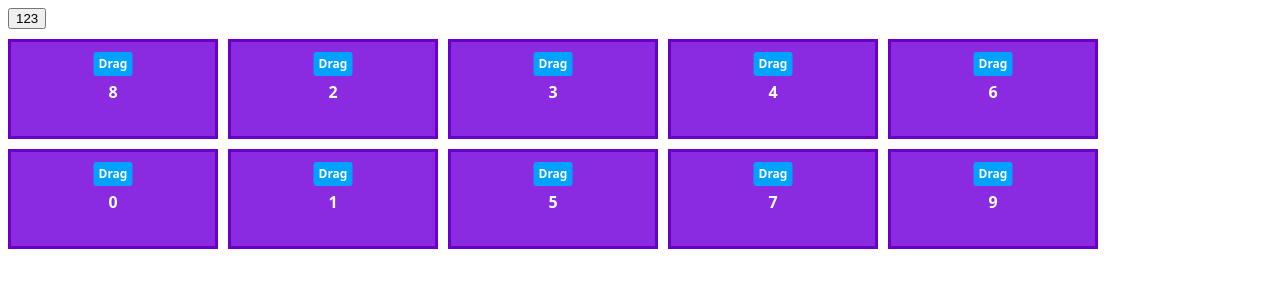
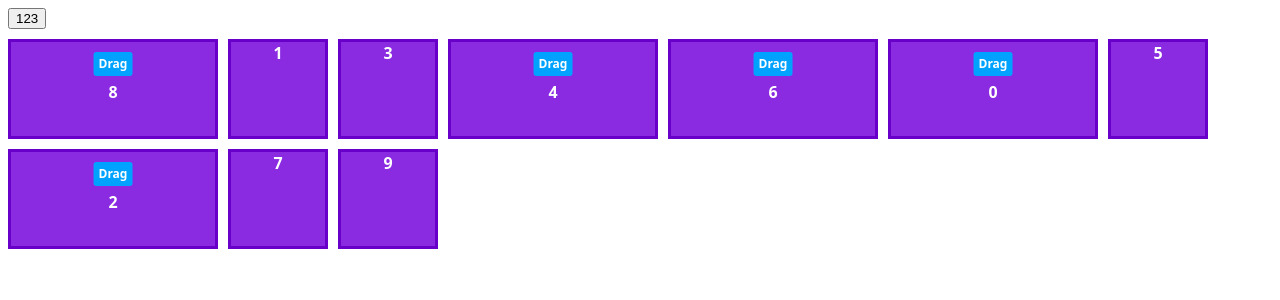
Before and after one commit to Xiaoyang-Huang/react-draggable-masonry, a React (Create React App) app: page / in a window 1280 px wide. Shown: the top 300 px of the page. Built offline with nearby package versions, Linux system fonts and the light colour scheme.

Commit message:
fix bug and remove log

```diff
--- a/src/App.tsx
+++ b/src/App.tsx
@@ -5,6 +5,17 @@ import DragItem from "./component/DragButton";
 import ItemWrapper, { TileId } from "./component/ItemWrapper";
 
 const size = 100;
+
+const FixItem = styled.div`
+  background-color: blueviolet;
+  color: white;
+  font-family: system-ui;
+  font-weight: 900;
+  font-size: 1rem;
+  text-align: center;
+  user-select: none;
+  border: 3px solid #6800ca;
+`;
 
 const MyItem = styled(ItemWrapper)`
   transition: all 300ms;
@@ -71,7 +82,7 @@ export default function Masonry() {
 
   useEffect(() => {
     if (!masonryRef.current) return;
-    masonryRef.current.setOrder([8, 2, 3, 4, 6]);
+    masonryRef.current.setOrder([8, "fixed-.$1", "fixed-.$3", "fixed-.$3", 4, 6]);
     const randomSwitch = (e: KeyboardEvent) => {
       if (e.key === "s") {
         const arr = new Array(tilesTotal).fill("test").map((item, index) => index);
@@ -93,12 +104,16 @@ export default function Masonry() {
         <button>123</button>
       </ButtonGroup>
       <ContainerWrapper ref={masonryRef} gap={10} columnWidth={size} rowHeight={size} onOrderChange={(v) => console.log(v)}>
-        {new Array(tilesTotal).fill("test").map((item, i) => (
-          <Item key={i} tileId={i}>
-            <DragButton>Drag</DragButton>
-            {i}
-          </Item>
-        ))}
+        {new Array(tilesTotal).fill("test").map((item, i) =>
+          i % 2 === 0 ? (
+            <Item key={i} tileId={i}>
+              <DragButton>Drag</DragButton>
+              {i}
+            </Item>
+          ) : (
+            <FixItem key={i}>{i}</FixItem>
+          )
+        )}
       </ContainerWrapper>
     </div>
   );
--- a/src/component/ContainerWrapper.tsx
+++ b/src/component/ContainerWrapper.tsx
@@ -20,10 +20,9 @@ export type MasonryRef = {
 
 const debounceTime = 50;
 const ContainerWrapper = forwardRef<MasonryRef, Props>(({ columnWidth, rowHeight, gap, children, onOrderChange }, ref) => {
-  console.log("Container re-render");
   const wrapper = useRef<HTMLDivElement>();
   const childrenArray = Children.toArray(children) as Array<ReactElement<TileProps>>;
-  const [tilesOrder, setTilesOrder] = useState<Array<TileId>>(childrenArray.map(({ props }) => props.tileId));
+  const [tilesOrder, setTilesOrder] = useState<Array<TileId>>(childrenArray.map(({ props, key }) => props.tileId ?? "fixed-" + key));
   const initialContext = useMemo(() => createDefaultTileManagerContext(ref as RefObject<MasonryRef>), [ref]);
 
   const handleGridChange = useCallback(() => {
@@ -31,9 +30,9 @@ const ContainerWrapper = forwardRef<MasonryRef, Props>(({ columnWidth, rowHeight
   }, [initialContext]);
 
   const sortFn = useCallback(
-    ({ props: propsA }: ReactElement<TileProps>, { props: propsB }: ReactElement<TileProps>) => {
-      const indexA = tilesOrder.indexOf(propsA.tileId);
-      const indexB = tilesOrder.indexOf(propsB.tileId);
+    ({ props: propsA, key: keyA }: ReactElement<TileProps>, { props: propsB, key: keyB }: ReactElement<TileProps>) => {
+      const indexA = tilesOrder.indexOf(propsA.tileId ?? "fixed-" + keyA);
+      const indexB = tilesOrder.indexOf(propsB.tileId ?? "fixed-" + keyB);
       if (indexA === -1 || indexB === -1) return indexA >= 0 ? -1 : 1;
       return indexA - indexB;
     },
@@ -58,19 +57,38 @@ const ContainerWrapper = forwardRef<MasonryRef, Props>(({ columnWidth, rowHeight
           const bIndex = tilesOrder.indexOf(b);
           [tilesOrder[aIndex], tilesOrder[bIndex]] = [tilesOrder[bIndex], tilesOrder[aIndex]];
           setTilesOrder([...tilesOrder]);
-          onOrderChange?.(tilesOrder);
         },
         tiles: initialContext.tiles,
         boxes: initialContext.boxes,
         setOrder: (order: Array<TileId>) =>
           setTilesOrder((v) => {
-            const notInOrder = v.filter((id) => !order.includes(id));
-            return [...order, ...notInOrder];
+            const targetOrder = order.filter((item, index) => order.indexOf(item) === index);
+            if (targetOrder.length !== order.length)
+              console.warn(
+                "detected duplicate items in order, will only keep first index for these items",
+                order.filter((item, index) => order.indexOf(item) !== index)
+              );
+            const notInOrder = v.filter((id) => !targetOrder.includes(id));
+            const idExisting = targetOrder.filter((id) => v.includes(id));
+            if (idExisting.length !== targetOrder.length)
+              console.warn(
+                "detected tile id is not in children list",
+                targetOrder.filter((id) => !v.includes(id))
+              );
+            const result = [...idExisting, ...notInOrder];
+            if (result.find((item, index) => v[index] !== item)) {
+              return result;
+            }
+            return v;
           }),
       };
     },
     [tilesOrder, initialContext, onOrderChange]
   );
+
+  useEffect(() => {
+    onOrderChange?.(tilesOrder);
+  }, [tilesOrder, onOrderChange]);
 
   useEffect(handleGridChange, [handleGridChange, tilesOrder]);
 
--- a/src/component/DragButton.tsx
+++ b/src/component/DragButton.tsx
@@ -85,7 +85,7 @@ export default function DragButton({ children, ...rest }: PropsWithChildren & HT
       move(e.movementX, e.movementY);
       const touchedTileId = testTile(e.pageX, e.pageY);
       if (touchedTileId !== undefined) {
-        console.log("switch", tileId, touchedTileId);
+        // console.log("switch", tileId, touchedTileId);
         containerRef?.current?.switchOrder(tileId, touchedTileId);
       }
     };
--- a/src/component/ItemWrapper.tsx
+++ b/src/component/ItemWrapper.tsx
@@ -34,7 +34,7 @@ export type Tile = {
 export type TileProps = { tileId: TileId; colSpan?: number; rowSpan?: number; onGridChange?: (id: TileId) => void };
 
 export default function ItemWrapper({ tileId, children, colSpan = 1, rowSpan = 1, ...rest }: PropsWithChildren<TileProps> & HTMLAttributes<HTMLDivElement>) {
-  console.log(`item ${tileId} is re-render`);
+  // console.log(`item ${tileId} is re-render`);
   const [inDrag, setInDrag] = useState(false);
   const { tiles, addTile, containerRef } = useContext(TileManagerContext);
   const boxRef = useRef<HTMLDivElement>();
```
